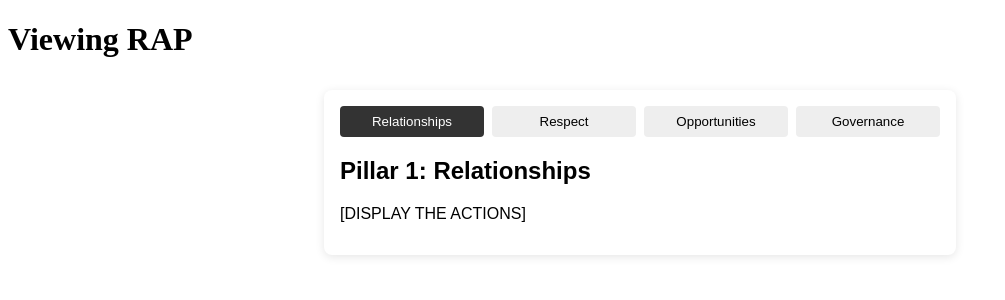
After one commit to subtlePanzer/DT-2026-Iterative---RAP, a Flask app: page /view in a window 1280 px wide. The commit adds this page. Shown: the top 300 px of the page, without its empty margins (0-1005 px from the left). Run offline with Flask 3, Linux system fonts and the light colour scheme; parts of the project's set-up code (start-up, migrations or seed data) failed here and were passed over.

Commit message:
Added View page

```diff
--- a/host.py
+++ b/host.py
@@ -19,6 +19,10 @@ def index_page():
 @app.route('/action/new')
 def add_new_action():
         return render_template('action.html')
+
+@app.route('/view')
+def view_rap():
+        return render_template('view.html')
 
 def pull_users():
         outs = make_sql_query('''
--- /dev/null
+++ b/static/styles/view.css
@@ -0,0 +1,42 @@
+.tab-container {
+  max-width: 600px;
+  margin: 2rem auto;
+  font-family: sans-serif;
+  background: #fff;
+  padding: 1rem;
+  border-radius: 8px;
+  box-shadow: 0 2px 10px rgba(0, 0, 0, 0.1);
+}
+
+.tabs {
+  display: flex;
+  gap: 0.5rem;
+  margin-bottom: 1rem;
+}
+
+.tab {
+  flex: 1;
+  padding: 0.5rem 1rem;
+  cursor: pointer;
+  border: none;
+  background: #eee;
+  border-radius: 4px;
+  transition: background 0.3s ease;
+}
+
+.tab:hover {
+  background: #ddd;
+}
+
+.tab.active {
+  background: #333;
+  color: #fff;
+}
+
+.tab-content {
+  display: none;
+}
+
+.tab-content.active {
+  display: block;
+}
--- a/templates/action.html
+++ b/templates/action.html
@@ -2,7 +2,7 @@
 
 <head>
         <meta charset="UTF-8">
-        <title>RAP Tracker</title>
+        <title>Enter a new action...</title>
 </head>
 
 <body>
--- a/templates/index.html
+++ b/templates/index.html
@@ -6,5 +6,6 @@
 </head>
 
 <body>
-        <a href="/action/new">Add a new attribute</a>
+        <a href="/action/new">Add a new attribute</a><br>
+        <a href="/view">View the attributes</a>
 </body>
--- /dev/null
+++ b/templates/view.html
@@ -0,0 +1,55 @@
+<!DOCTYPE html>
+<html lang="en">
+<head>
+        <meta charset="UTF-8">
+        <meta name="viewport" content="width=device-width, initial-scale=1.0">
+        <link rel="stylesheet" href="{{ url_for('static', filename='styles/view.css') }}">
+        <title>View a RAP</title>
+</head>
+
+<body>
+        <h1>Viewing RAP</h1>
+        <div class="tab-container">
+                <div class="tabs">
+                        <button class="tab active" data-tab="P1">Relationships</button>
+                        <button class="tab" data-tab="P2">Respect</button>
+                        <button class="tab" data-tab="P3">Opportunities</button>
+                        <button class="tab" data-tab="P4">Governance</button>
+                </div>
+
+                <div class="tab-content active" id="P1">
+                        <h2>Pillar 1: Relationships</h2>
+                        <p>[DISPLAY THE ACTIONS]</p>
+                </div>
+                <div class="tab-content" id="P2">
+                        <h2>Pillar 2: Respect</h2>
+                        <p>[DISPLAY THE ACTIONS]</p>
+                </div>
+                <div class="tab-content" id="P3">
+                        <h2>Pillar 3: Opportunities</h2>
+                        <p>[DISPLAY THE ACTIONS]</p>
+                </div>
+                <div class="tab-content" id="P4">
+                        <h2>Pillar 4: Governance</h2>
+                        <p>[DISPLAY THE ACTIONS]</p>
+                </div>
+        </div>
+
+        <script>
+                const tabs = document.querySelectorAll('.tab');
+                const contents = document.querySelectorAll('.tab-content');
+
+                tabs.forEach((tab) => {
+                        tab.addEventListener('click', () => {
+                                const target = tab.dataset.tab;
+
+                                tabs.forEach((t) => t.classList.remove('active'));
+                                contents.forEach((c) => c.classList.remove('active'));
+
+                                tab.classList.add('active');
+                                document.getElementById(target).classList.add('active');
+                        });
+                });
+        </script>
+</body>
+</html>
```
